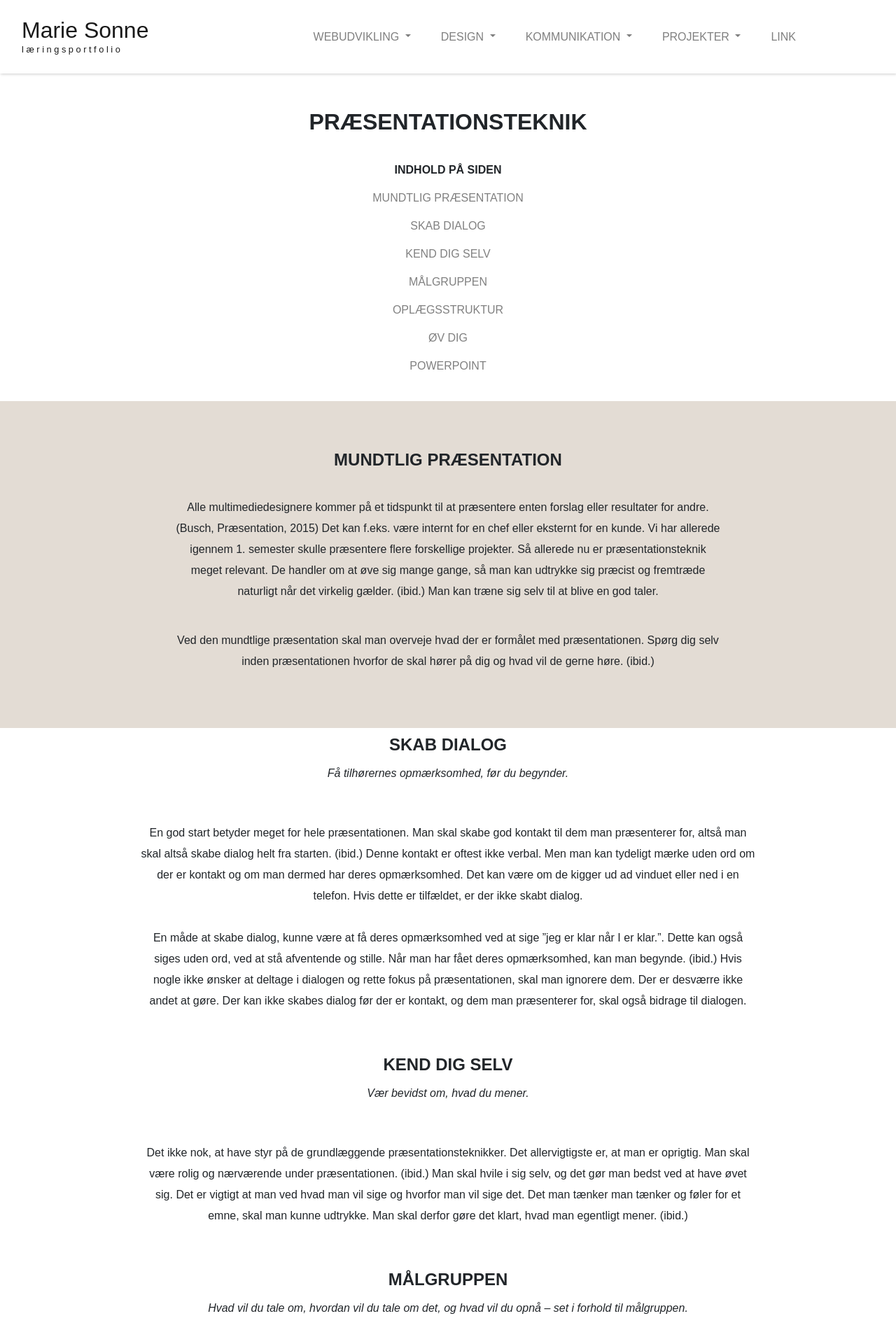
After one commit to mariesonne/portfolio, a PHP site: page /praesentationteknik.php in a window 1280 px wide. The commit adds this page. Shown: the top 1920 px of the page at 70% size. Run offline with PHP 8.4, Linux system fonts and the light colour scheme; some web fonts are replaced.

Commit message:
Præsentationsteknik
Præsentationsteknik  er tilføjet men ikke færdig

```diff
--- a/css.css
+++ b/css.css
@@ -83,7 +83,7 @@ blockquote:before, blockquote:after, q:before, q:after {
     font-size: 1.5em;
     text-transform: uppercase;
     padding-top: 30px;
-    padding: 30px 30px;
+    padding: 10px 10px;
 }
 
 h4 {
@@ -91,6 +91,7 @@ h4 {
     font-weight: 700;
     font-style: normal;
     text-transform: uppercase;
+    margin-top: 40px;
 }
 
 h5 {
@@ -100,8 +101,10 @@ h5 {
     text-transform: uppercase;
 }
 
+
+
 .tekst {
-    padding-top: 20px;
+    padding-top: 10px;
     padding-bottom: 20px;
     font-family: hero-new, sans-serif;
     font-weight: 200;
@@ -114,6 +117,7 @@ h5 {
     font-family: hero-new, sans-serif;
     font-weight: 200;
     font-style: italic;
+    padding-bottom: 20px;
 }
 
 
@@ -164,6 +168,15 @@ h5 {
     line-height: 10px;
 }
 
+#fisk {
+    width: 100%;
+
+}
+
+
+
+
+
 /*MEDIA 900PX START*/
 
 @media (min-width:700px) {
@@ -184,6 +197,11 @@ h5 {
         padding-left: 100px;
         padding-right: 100px;
     }
+
+    #fisk {
+    width: 60%;
+
+}
 
 
  }
@@ -219,5 +237,10 @@ h5 {
     width: 60%;
 }
 
+    #fisk {
+    width: 50%;
+
+}
+
 }
 /*MEDIA 1400PX SLUT*/
--- a/grund-kommunikation.php
+++ b/grund-kommunikation.php
@@ -221,3 +221,4 @@
        <script src="https://code.jquery.com/jquery-3.5.1.slim.min.js" integrity="sha384-DfXdz2htPH0lsSSs5nCTpuj/zy4C+OGpamoFVy38MVBnE+IbbVYUew+OrCXaRkfj" crossorigin="anonymous"></script>
         <script src="https://cdn.jsdelivr.net/npm/bootstrap@4.5.3/dist/js/bootstrap.bundle.min.js" integrity="sha384-ho+j7jyWK8fNQe+A12Hb8AhRq26LrZ/JpcUGGOn+Y7RsweNrtN/tE3MoK7ZeZDyx" crossorigin="anonymous"></script>
 </body>
+</html>
--- a/includes/header.php
+++ b/includes/header.php
@@ -55,7 +55,7 @@
                         <div class="dropdown-menu" aria-labelledby="navbarDropdownMenuLink">
                           <a class="dropdown-item" href="grund-kommunikation.php">Grundlæggende kommunikation</a>
                           <a class="dropdown-item" href="#">Tekstproduktion</a>
-                          <a class="dropdown-item" href="#">Præsentationsteknink</a>
+                          <a class="dropdown-item" href="praesentationteknik.php">Præsentationsteknink</a>
                             <a class="dropdown-item" href="#">Business Model Canvas</a>
                             <a class="dropdown-item" href="#">Ophavsret og licenseringsmetoder</a>
                             <a class="dropdown-item" href="#">Kvantitativ og kvalitativ emperi</a>
--- /dev/null
+++ b/praesentationteknik.php
@@ -0,0 +1,160 @@
+<!DOCTYPE html>
+<html lang="da">
+<head>
+    <meta charset="utf-8">
+    <meta name= "description" content="Skriv en beskrivelse af hjemmesiden">
+    <title>Læringsportfolio - Præsentationsteknik</title>
+    <link rel="stylesheet" href="https://use.typekit.net/wmt5acl.css">
+    <link rel="stylesheet" href="https://cdn.jsdelivr.net/npm/bootstrap@4.5.3/dist/css/bootstrap.min.css" integrity="sha384-TX8t27EcRE3e/ihU7zmQxVncDAy5uIKz4rEkgIXeMed4M0jlfIDPvg6uqKI2xXr2" crossorigin="anonymous">
+      <link rel="stylesheet" href="header.css">
+     <link rel="stylesheet" href="css.css">
+
+</head>
+
+<body>
+    <header class="header">
+
+        <?php include('includes/header.php'); ?>
+
+    </header>
+
+
+    <h2 id="h2">Præsentationsteknik</h2>
+
+    <section class="indholdoversigt">
+
+        <p id="indholdpaasiden">Indhold på siden</p>
+
+        <ul>
+
+            <li>
+                <a href="#mund-pras">Mundtlig præsentation</a>
+            </li>
+
+            <li>
+                <a href="#skabdia">Skab dialog</a>
+            </li>
+            <li>
+                <a href="#kenddig">Kend dig selv</a>
+            </li>
+            <li>
+                <a href="#malgruppe">Målgruppen</a>
+            </li>
+            <li>
+                <a href="#op-struktur">Oplægsstruktur</a>
+            </li>
+            <li>
+                <a href="#det-samf-para">Øv dig</a>
+            </li>
+            <li>
+                <a href="#kilder">PowerPoint</a>
+            </li>
+        </ul>
+
+    </section>
+
+    <section class="indholdcontainer">
+
+        <section class="boks">
+
+            <h3 class="h3" id="mund-pras">Mundtlig præsentation</h3>
+
+            <p class="tekst-i-boks">Alle multimediedesignere kommer på et tidspunkt til at præsentere enten forslag eller resultater for andre. (Busch, Præsentation, 2015) Det kan f.eks. være internt for en chef eller eksternt for en kunde. Vi har allerede igennem 1. semester skulle præsentere flere forskellige projekter. Så allerede nu er præsentationsteknik meget relevant. De handler om at øve sig mange gange, så man kan udtrykke sig præcist og fremtræde naturligt når det virkelig gælder. (ibid.) Man kan træne sig selv til at blive en god taler.</p>
+
+            <p class="tekst-i-boks">Ved den mundtlige præsentation skal man overveje hvad der er formålet med præsentationen. Spørg dig selv inden præsentationen hvorfor de skal hører på dig og hvad vil de gerne høre. (ibid.)</p>
+
+        </section>
+
+
+
+        <h3 class="h3" id="skabdia">Skab dialog</h3>
+
+
+        <p id="citat">Få tilhørernes opmærksomhed, før du begynder.</p>
+
+        <br><br>
+
+        <p class="tekst">En god start betyder meget for hele præsentationen. Man skal skabe god kontakt til dem man præsenterer for, altså man skal altså skabe dialog helt fra starten. (ibid.) Denne kontakt er oftest ikke verbal. Men man kan tydeligt mærke uden ord om der er kontakt og om man dermed har deres opmærksomhed. Det kan være om de kigger ud ad vinduet eller ned i en telefon. Hvis dette er tilfældet, er der ikke skabt dialog.
+        </p>
+
+        <p class="tekst">En måde at skabe dialog, kunne være at få deres opmærksomhed ved at sige ”jeg er klar når I er klar.”. Dette kan også siges uden ord, ved at stå afventende og stille. Når man har fået deres opmærksomhed, kan man begynde. (ibid.) Hvis nogle ikke ønsker at deltage i dialogen og rette fokus på præsentationen, skal man ignorere dem. Der er desværre ikke andet at gøre. Der kan ikke skabes dialog før der er kontakt, og dem man præsenterer for, skal også bidrage til dialogen.
+        </p>
+
+        <br><br>
+
+        <h3 class="h3" id="kenddig">Kend dig selv</h3>
+
+        <p id="citat">Vær bevidst om, hvad du mener.</p>
+
+        <br><br>
+
+        <p class="tekst">Det ikke nok, at have styr på de grundlæggende præsentationsteknikker. Det allervigtigste er, at man er oprigtig. Man skal være rolig og nærværende under præsentationen. (ibid.) Man skal hvile i sig selv, og det gør man bedst ved at have øvet sig. Det er vigtigt at man ved hvad man vil sige og hvorfor man vil sige det. Det man tænker man tænker og føler for et emne, skal man kunne udtrykke. Man skal derfor gøre det klart, hvad man egentligt mener. (ibid.)</p>
+
+        <br><br>
+
+        <h3 class="h3" id="malgruppe">Målgruppen</h3>
+
+        <p id="citat">Hvad vil du tale om, hvordan vil du tale om det, og hvad vil du opnå – set i forhold til målgruppen. </p>
+
+        <br><br>
+
+        <p class="tekst">Hvem er målgruppen? Hvad vil de gerne høre? Hvilke spørgsmål har de? Hvorfor vil de hører præsentationen og hvad ønsker de at få ud af det? (ibid.) Der er stor forskel på en eksamen og en præsentation for en kunde. Uanset hvilken situation man er i, skal man huske at det er det man siger der i centrum. Man kan holde deres opmærksomhed ved at tage føringen i dialogen. Hvis man f.eks. er på forkant med de spørgsmål de kunne have, føler de sig tilgodeset og husket. Deres opmærksomhed og nysgerrighed vil derved stige. (ibid.) </p>
+
+        <p class="tekst">Inden sin præsentation kan man gøre sig tanker om hvilke emner, man vil tage op og hvilket ordforråd man vil bruge i forhold til sin målgruppe. Hvis man præsenterer noget til f.eks. en eksamen, så er det vigtigt at man kan bruge faglige termer. Men hvis du f.eks. præsenterer et resultat for en kunde, bliver man nødt til at tale det sprog kunden forstår. (ibid.) </p>
+
+        <br><br>
+
+        <h3 class="h3" id="op-struktur">Oplægsstruktur</h3>
+
+        <p id="citat">Få struktur på præsentationen.</p>
+
+        <br><br>
+
+        <p class="tekst">Der er flere forskellige modeller til at strukturer sin præsentation. De tager alle sammen udgangspunkt i samme struktur:</p>
+
+            <br>
+
+                <p id="citat">Sig, hvad du gerne vil sige.</p>
+
+                <br>
+
+                <p id="citat">Sig det.</p>
+
+                <br>
+
+                <p id="citat">Sig, det du lige har sagt.</p>
+
+            <br>
+
+
+        <p class="tekst">Altså så man først fortæller lidt op hvad præsentationen handler om og hvad man vil komme ind på. (bid.) Så holder man selve oplægget. Til sidst afslutter man med at repeterer kort hvad man lige har sagt.</p>
+
+        <section class="boks">
+
+            <h4>Fisken</h4>
+
+            <p class="tekst-i-boks">Fiske-modellen er en klassisk og simpel måde at opdele sin præsentation.
+            </p>
+
+            <img id="fisk" src="billeder/fisk.png">
+
+            <p class="tekst-i-boks">Fiskens hoved er begyndelsen. Det er en indledning, hvor man skal vække interessen hos dem man præsentere for. (ibid.) Indledningen kan påvirke hele oplægget, derfor skal man ikke være usikker. Det skal være indøvet så man kan sætte scenen. Man skal være konkret. En god sætning at begynde med, kunne være ”Jeg vil gerne holde et oplæg om målgruppeanalyse, fordi…”Man skal sige hvad man vil sige og hvorfor man vil sige det, og samtidig vise hvem man er. (ibid.)</p>
+
+
+            <p class="tekst-i-boks">Midten af fisken er i alt indholdet. Det er i denne fase man primært skal bruge sin taletid. (ibid.) Man skal komme hele vejen rundt og få sagt alt det man gerne vil sige. Man kan eventuelt præsentere konklusionerne af en analyse og afrunde med gode pointer. Man skal skabe en god stemning, så man bliver husket. </p>
+
+            <p class="tekst-i-boks">Halen er afslutningen. Halen på en fisk udvider sig inden den slutter. På samme måde skal man kort genåbne sine pointer. Man skal afrunde det man startede i indledningen. Det kan man f.eks. ved at sige: ”Svaret på mit indledende spørgsmål, om hvorvidt en målgruppeanalyse kan betale sig er derfor...”.</p>
+
+
+
+            <p class="tekst-i-boks">Fisken er god og simpel model, der giver en god struktur over oplægget.</p>
+
+        </section>
+
+    </section>
+
+    <script src="https://code.jquery.com/jquery-3.5.1.slim.min.js" integrity="sha384-DfXdz2htPH0lsSSs5nCTpuj/zy4C+OGpamoFVy38MVBnE+IbbVYUew+OrCXaRkfj" crossorigin="anonymous"></script>
+    <script src="https://cdn.jsdelivr.net/npm/bootstrap@4.5.3/dist/js/bootstrap.bundle.min.js" integrity="sha384-ho+j7jyWK8fNQe+A12Hb8AhRq26LrZ/JpcUGGOn+Y7RsweNrtN/tE3MoK7ZeZDyx" crossorigin="anonymous"></script>
+
+</body>
+</html>
```
Also changed, not shown: billeder/bmcmedbg.png (added), billeder/bmcudenb.png (added), billeder/fisk.png (added), billeder/usability.png (added), 2 other files.
